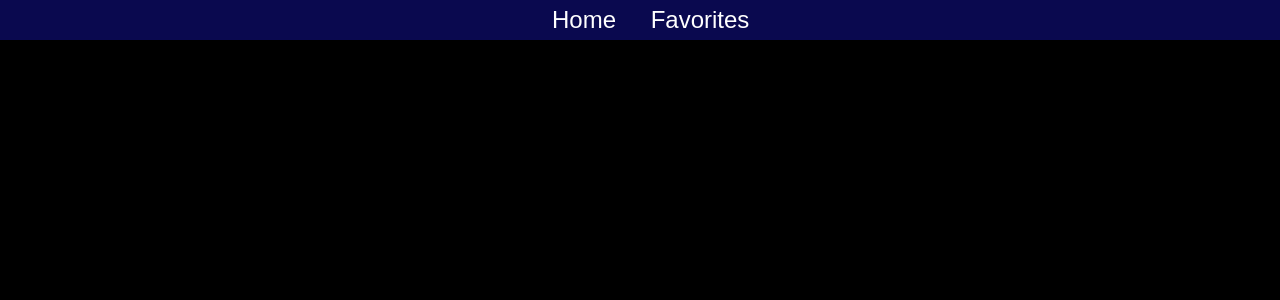
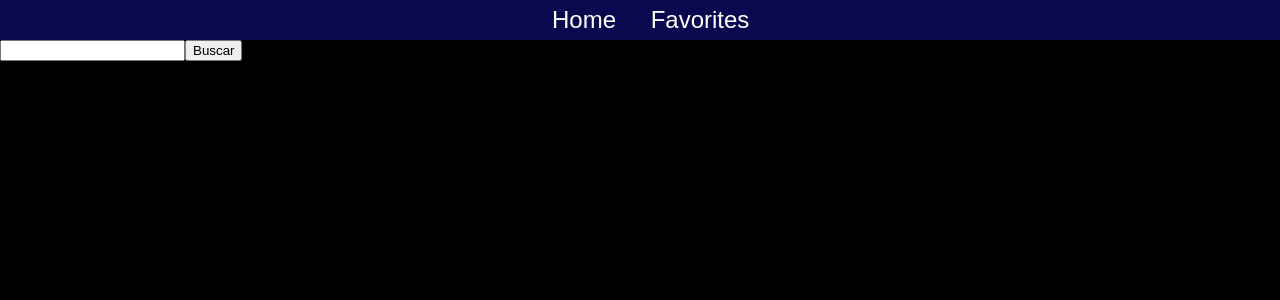
Before and after one commit to wizelineacademy/react-series-challenge, a React (Create React App) app: page /favorites in a window 1280 px wide. Shown: the top 300 px of the page. Built offline with nearby package versions, Linux system fonts and the light colour scheme.

Commit message:
favorites feature

```diff
--- a/src/App.js
+++ b/src/App.js
@@ -10,7 +10,8 @@ import {
 import Navbar from './components/navbar';
 import Wrapper from './components/wrapper';
 import Home from './components/home';
-import actions from './actions'
+import Favorites from './components/favorites';
+import actions from './actions';
 // import logo from './logo.svg';
 // import './App.css';
 
@@ -35,7 +36,7 @@ class App extends Component {
           <Navbar />
           <Switch>
             <Route path='/image/:id' />
-            <Route path='/favorites' />
+            <Route path='/favorites' component={Favorites} />
             <Route path='/' exact component={Home} />
             <Redirect to= '/not-found' />
           </Switch>
--- a/src/actions/favorites_actions.js
+++ b/src/actions/favorites_actions.js
@@ -7,7 +7,9 @@ import {
   ADD_REMOVE_FAVORITES,
   GET_NEXT_FAVORITES_PAGE,
   GET_PREV_FAVORITES_PAGE,
-  // FILTER_FAVORITES
+  CHANGE_FAVORITES_FILTER,
+  FILTER_FAVORITES
+  // CHANGE_FAVORITES_FILTER_TYPE,
 } from './types'
 
 const getFavorites = createAction(GET_FAVORITES_REQUEST);
@@ -17,7 +19,8 @@ const errorFavorites = createAction(GET_FAVORITES_ERROR);
 const addRemoveFavorites = createAction(ADD_REMOVE_FAVORITES);
 const getNextFavoritesPage = createAction(GET_NEXT_FAVORITES_PAGE);
 const getPrevFavoritesPage = createAction(GET_PREV_FAVORITES_PAGE);
-// const filterFavorites = createAction(FILTER_FAVORITES);
+const changeFavoritesFilter = createAction(CHANGE_FAVORITES_FILTER);
+const filterFavorites = createAction(FILTER_FAVORITES);
 
 export default {
   getFavorites,
@@ -26,6 +29,7 @@ export default {
   errorFavorites,
   addRemoveFavorites,
   getNextFavoritesPage,
-  getPrevFavoritesPage
-  // filterFavorites
+  getPrevFavoritesPage,
+  changeFavoritesFilter,
+  filterFavorites
 }
--- a/src/actions/types.js
+++ b/src/actions/types.js
@@ -16,6 +16,7 @@ export const GET_PREV_FAVORITES_PAGE = 'GET_PREV_FAVORITES_PAGE';
 // export const SET_FAVORITES = 'SET_FAVORITES';
 
 export const CHANGE_FAVORITES_FILTER = 'CHANGE_FAVORITES_FILTER';
+export const FILTER_FAVORITES = 'FILTER_FAVORITES';
 export const ADD_REMOVE_FAVORITES = 'ADD_REMOVE_FAVORITES';
 
 export const GET_DETAILS_REQUEST = 'GET_DETAILS_REQUEST';
@@ -38,5 +39,6 @@ export default {
   GET_DETAILS_REQUEST,
   GET_DETAILS_COMPLETE,
   GET_DETAILS_ERROR,
-  LOAD_FAVORITES
-}
+  LOAD_FAVORITES,
+  FILTER_FAVORITES
+};
--- a/src/components/favorites/index.js
+++ b/src/components/favorites/index.js
@@ -3,7 +3,8 @@ import { bindActionCreators } from 'redux';
 import { connect } from 'react-redux';
 import ImagesList from '../imagesList';
 import SearchBar from '../searchBar';
-import actions from '../../actions'
+import actions from '../../actions';
+import Wrapper from '../wrapper';
 
 
 class Favorites extends Component {
@@ -13,7 +14,7 @@ class Favorites extends Component {
   }
 
   componentDidMount(){
-    this.props.getFavorites(0);
+    this.props.getFavorites(1);
   }
 
   render() {
@@ -22,10 +23,14 @@ class Favorites extends Component {
       return <div>Loading...</div>
     }
     return (
-      <div>
-        <SearchBar handleChange={this.props.handleFilter} />
-        <ImagesList />
-      </div>
+      <Wrapper>
+        <SearchBar
+          handleChange={this.props.changeFavoritesFilter}
+          handleSearch={this.props.filterFavorites}
+          value={this.props.search}
+        />
+        <ImagesList list={this.props.finalList}/>
+      </Wrapper>
     )
   }
 }
@@ -33,19 +38,35 @@ class Favorites extends Component {
 const mapDispatchToProps = (dispatch) => {
   const {
     getFavorites,
-    handleFilter
+    getNextFavoritesPage,
+    getPrevFavoritesPage,
+    filterFavorites,
+    changeFavoritesFilter
   } = actions
 
   return bindActionCreators({
     getFavorites,
-    handleFilter
+    getNextFavoritesPage,
+    getPrevFavoritesPage,
+    filterFavorites,
+    changeFavoritesFilter
   }, dispatch);
 }
 
-const mapStateToProps = (state) => {
-  const { loading } = state;
+const mapStateToProps = ({ favorites }) => {
+  const {
+    loading,
+    finalList,
+    search,
+    paginator
+  } = favorites;
 
-  return { loading };
+  return {
+    loading,
+    finalList,
+    search,
+    paginator
+  };
 }
 
 export default connect(mapStateToProps, mapDispatchToProps)(Favorites);
--- a/src/components/home/index.js
+++ b/src/components/home/index.js
@@ -24,7 +24,11 @@ class Home extends Component {
     }
     return (
       <Wrapper>
-        <SearchBar handleChange={this.props.changeSearchType} handleSearch={this.props.changeSearch} value={this.props.search} />
+        <SearchBar
+          handleChange={this.props.changeSearchType}
+          handleSearch={this.props.changeSearch}
+          value={this.props.search}
+        />
         <ImagesList list={this.props.elements} />
       </Wrapper>
     )
--- a/src/components/imagesList/index.js
+++ b/src/components/imagesList/index.js
@@ -9,6 +9,7 @@ import actions from '../../actions'
 const ImagesList = (props) => {
   const { list, addRemoveFavorites } = props
   const items = list.map((image) => {
+    console.log(image)
     return (
       <ListItemStyled key={image.id}>
         <ImageStyled
@@ -16,8 +17,10 @@ const ImagesList = (props) => {
           alt={`hi`}
         />
         <button onClick={addRemoveFavorites.bind(this,{ image })}>Add to Favorites</button>
+        {image.favorite ? 'soy favorito!' : null}
       </ListItemStyled>
-  )});
+    );
+  });
   return (
     <ListStyled>
       {items}
--- a/src/reducers/favorites_reducer.js
+++ b/src/reducers/favorites_reducer.js
@@ -2,7 +2,7 @@ import {
   GET_FAVORITES_REQUEST,
   GET_FAVORITES_COMPLETE,
   GET_FAVORITES_ERROR,
-  // CHANGE_FAVORITES_FILTER,
+  CHANGE_FAVORITES_FILTER,
   // ADD_REMOVE_FAVORITES,
 } from '../actions/types';
 
@@ -44,17 +44,10 @@ export default function (state = initialState, { type, payload }) {
         errInfo : { er, errorInfo }
       }
       return errorState;
-    // case CHANGE_FAVORITES_FILTER:
-    //   const { filter } = payload
-    //   const filterState = { ...state, filter };
-    //   return filterState;
-    // case ADD_REMOVE_FAVORITES:
-    //   const { elements } = payload;
-    //   const newFavorites = {
-    //     ...state,
-    //     elements
-    //   }
-    //   return newFavorites;
+    case CHANGE_FAVORITES_FILTER:
+      const filter = payload.target.value
+      const filterState = { ...state, filter };
+      return filterState;
     default:
       return state;
   }
--- a/src/sagas/favorites_sagas.js
+++ b/src/sagas/favorites_sagas.js
@@ -6,6 +6,8 @@ import {
   GET_PREV_FAVORITES_PAGE,
   GET_FAVORITES_REQUEST,
   ADD_REMOVE_FAVORITES,
+  CHANGE_FAVORITES_FILTER,
+  FILTER_FAVORITES
 } from '../actions/types';
 
 const lim = 15;
@@ -15,6 +17,15 @@ const deleteFromArray = (arr, ind) => {
   const partTwo = arr.slice((ind + 1), arr.length);
   return [ ...partOne, ...partTwo]
 }
+
+const filterArray = (str, elements) => {
+  return elements.filter(({ title }) => {
+    const lowTitle = title.toLowerCase();
+    const lowStr = str.toLowerCase();
+    return lowTitle.includes(lowStr);
+  })
+}
+
 export function* loadFavoritesSaga(){
   yield put(actions.getFavorites(1))
 }
@@ -38,11 +49,11 @@ export function* getFavoritesSaga(action){
 
     const storedFavorites = storedFavoritesString ? JSON.parse(storedFavoritesString) : [];
 
-    const elements = storedFavorites !== null ? [...storedFavorites] : [];
+    const elements = storedFavorites !== null ? [...storedFavorites] : storedFavorites.find()
 
     const filter = yield select(({ favorites }) => favorites.filter);
 
-    const auxList = filter === '' ? [ ...elements ] : [];
+    const auxList = filter === '' ? [ ...elements ] : yield call(filterArray, filter, elements);
 
     const totalElements = auxList.length;
 
@@ -72,18 +83,13 @@ export function* getFavoritesSaga(action){
 }
 
 export function* addRemoveSaga({ payload }){
-  const item = payload;
+  const item = { ...payload.image };
 
   const oldElements = yield select(({ favorites }) => favorites.elements);
 
-
-  const index = oldElements.findIndex(({image}) => item.image.id === image.id)
-
-
+  const index = oldElements.findIndex((image) => item.id === image.id)
 
   const elements = index === -1 ? [...oldElements, item] : yield call(deleteFromArray, oldElements, index);
-
-
 
   const newElementsString = JSON.stringify(elements);
 
@@ -92,8 +98,10 @@ export function* addRemoveSaga({ payload }){
   const page = yield select(({ favorites }) => favorites.paginator.currentPage );
 
   yield put(actions.getFavorites(page));
+}
 
-
+export function* filterSaga() {
+  yield put(actions.getFavorites(1));
 }
 
 export default function* homeSaga () {
@@ -102,4 +110,6 @@ export default function* homeSaga () {
   yield takeEvery(GET_PREV_FAVORITES_PAGE, getPrevFavoritesPage);
   yield takeEvery(GET_FAVORITES_REQUEST, getFavoritesSaga);
   yield takeEvery(ADD_REMOVE_FAVORITES, addRemoveSaga);
+  yield takeEvery(FILTER_FAVORITES, filterSaga);
+  yield takeEvery(CHANGE_FAVORITES_FILTER, filterSaga);
 }
--- a/src/sagas/home_sagas.js
+++ b/src/sagas/home_sagas.js
@@ -12,6 +12,11 @@ const lim = 15;
 const limit = 'limit=15';
 const url = `http://api.giphy.com/v1/gifs/`;
 const get = uri => fetch(uri).then(resp => resp.json());
+const markFavorites = (elems, favs) => {
+  return elems.map((item) => {
+    return favs.findIndex((fav) => fav.id === item.id) > -1 ? { ...item, favorite: true } : { ...item, favorite: false };
+  })
+}
 
 export function* setLoadingContentSaga(action) {
   try{
@@ -33,9 +38,11 @@ export function* setLoadingContentSaga(action) {
       prevPage: (page - 1) > 1 ? (page - 1) : 1,
     }
 
-    // TODO check if the item is in favorites
+    const favorites = yield select(({ favorites }) => favorites.elements);
+    const pageElements = yield call(markFavorites, data, favorites);
+    console.log(pageElements)
 
-    yield put(actions.contentComplete({ data, paginator }));
+    yield put(actions.contentComplete({ data: pageElements, paginator }));
 
   }catch (error){
     console.group('Error: contentSaga');
```
Lines whose indentation alone changed are shown as unchanged.
